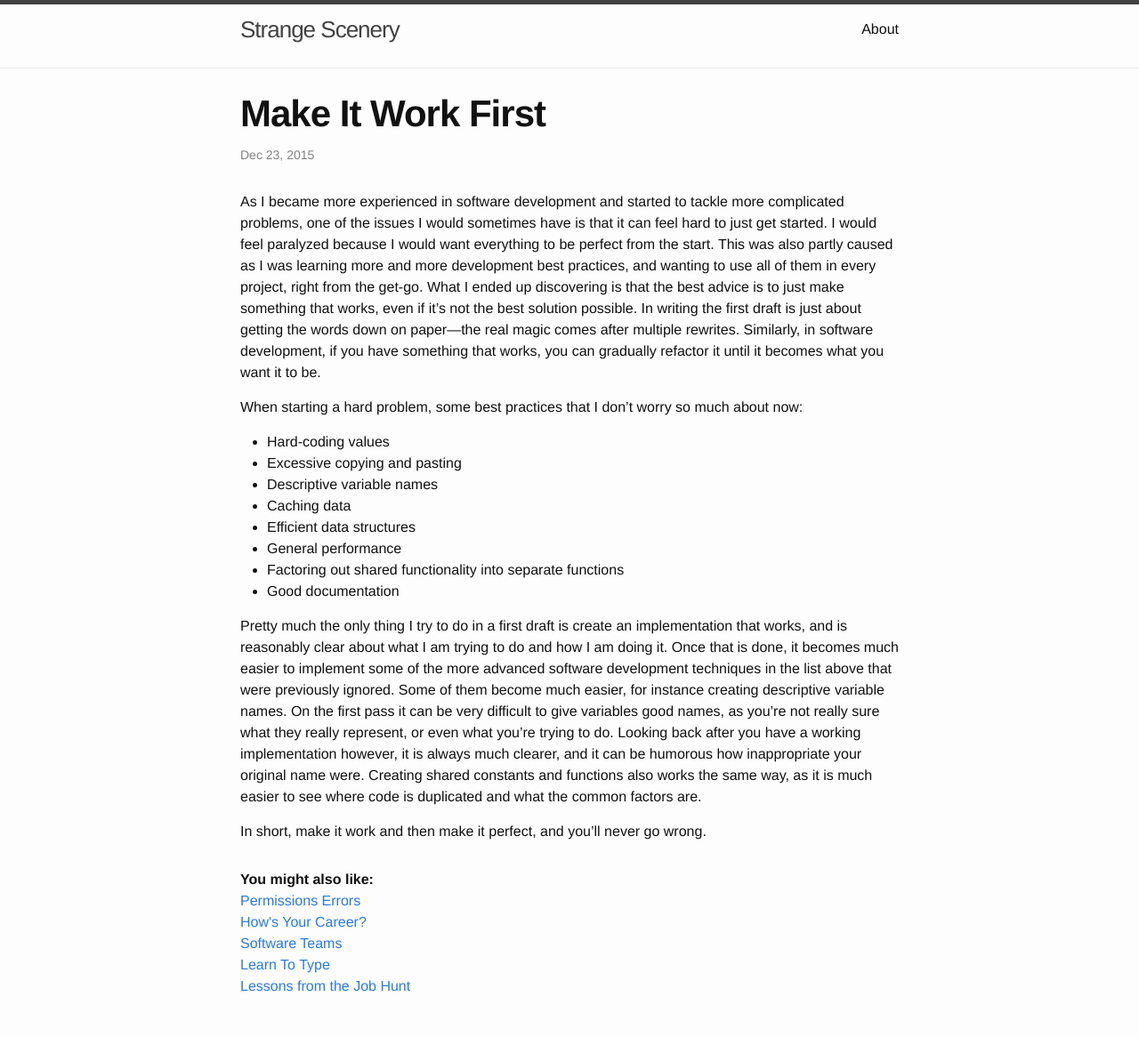
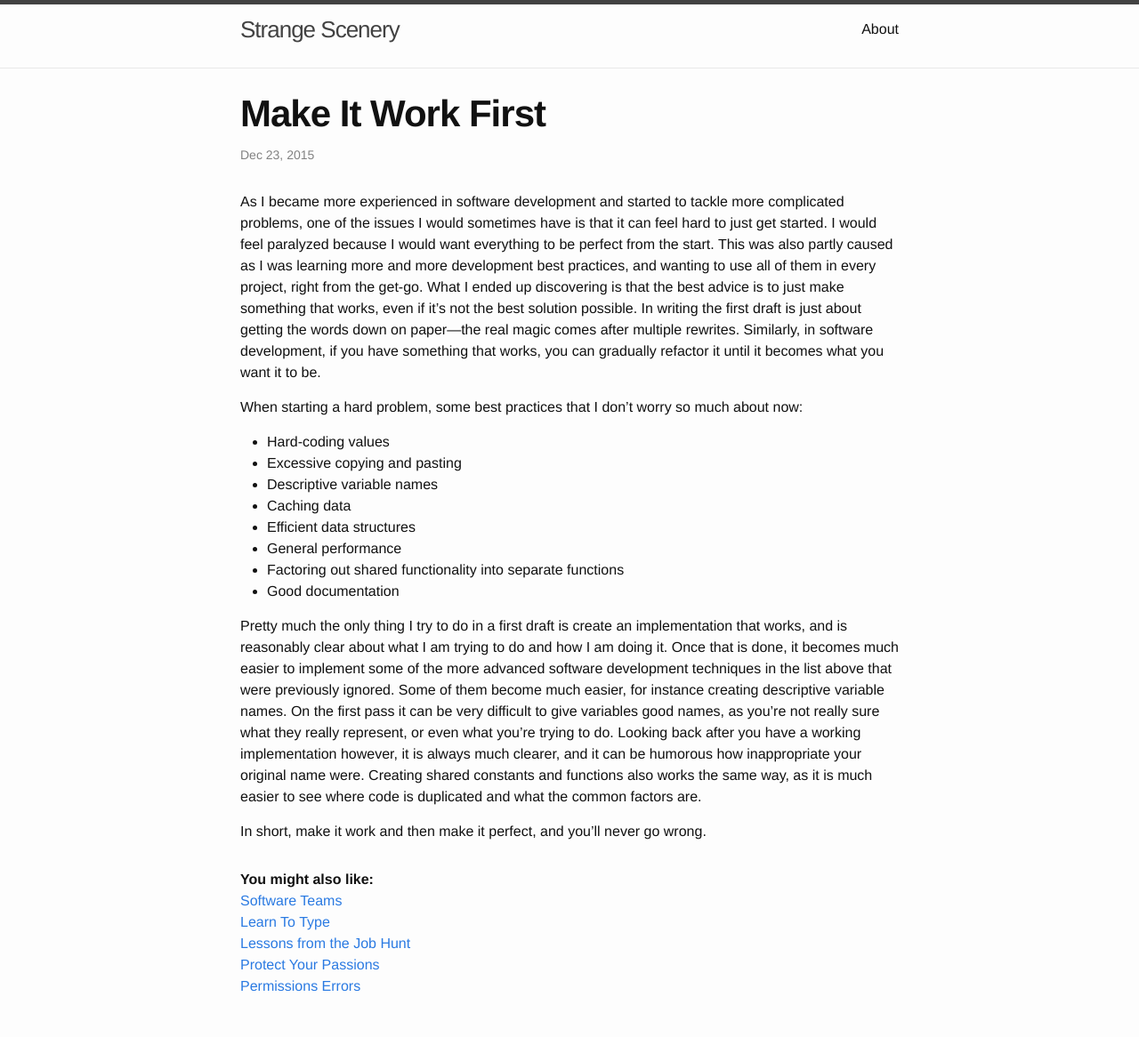
Before and after one commit to allen-garvey/bitter-polar-bear, a Jekyll site: the page built from _posts/2015-12-23-make-it-work-first.markdown, in a window 1280 px wide. Shown: the whole page at 89% size. Built offline with Jekyll 4.4.1, drawn with Linux system fonts in a browser that asks for light colours.

Commit message:
rollback random recommended posts index changes and change number of recommended posts to 5

```diff
--- a/_layouts/post.html
+++ b/_layouts/post.html
@@ -14,14 +14,9 @@
 
 </article>
 <aside class="recommended_posts">
-	{% assign random_start_index = site.time | date: "%s%N" | modulo: site.posts.size %}
-	{% assign end_index = random_start_index | plus:site.posts.size | minus:1 %}
-
 	{% assign recommended_posts_num = 0 %}
 	{% assign max_recommended_posts = 5 %}
-	{% for i in (random_start_index..end_index) %}
-		{% assign index = i | modulo: site.posts.size %}
-		{% assign post = site.posts[index] %}
+	{% for post in site.posts %}
 		{% assign post_shown_already = false %}
 		{% for category in page.categories %}
 	    	{% if post != page and recommended_posts_num < max_recommended_posts and post.categories contains category and post_shown_already != true  %}
```
